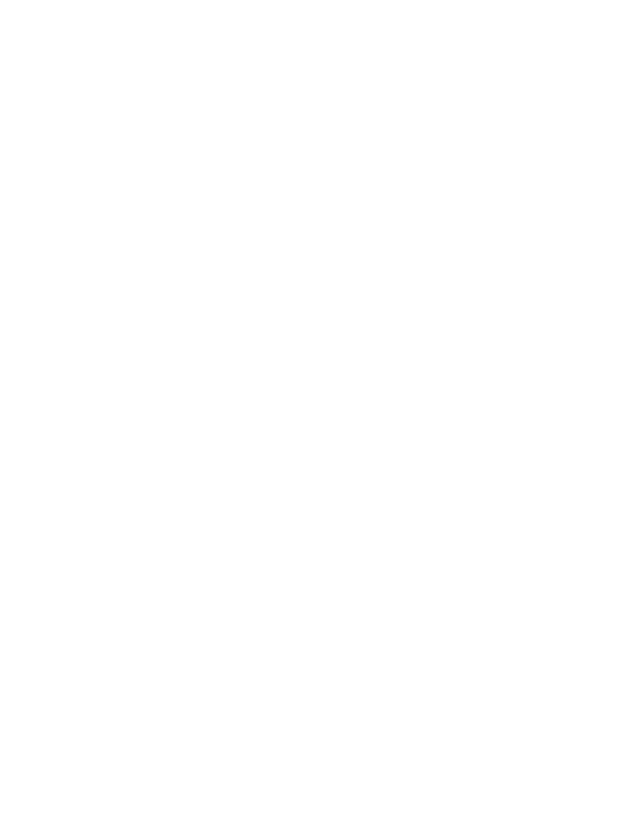
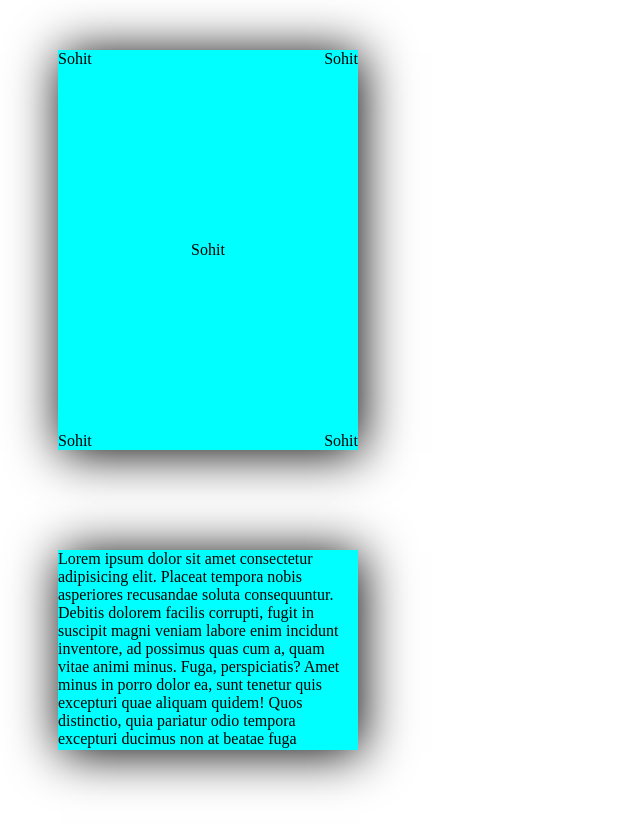
Before and after one commit to sohitkumar8/CSS, a plain HTML site: page Day-02/index.html in a window 1280 px wide. Shown: the whole page, without its empty margins (0-640 px from the left). Before the commit the page ends 800 px from the top, so only its background shows below. Drawn offline with Linux system fonts and the light colour scheme.

Commit message:
add file commit

```diff
--- a/Day-02/index.html
+++ b/Day-02/index.html
@@ -1,11 +1,52 @@
 <!DOCTYPE html>
 <html lang="en">
-<head>
-    <meta charset="UTF-8">
-    <meta name="viewport" content="width=device-width, initial-scale=1.0">
+  <head>
+    <meta charset="UTF-8" />
+    <meta name="viewport" content="width=device-width, initial-scale=1.0" />
     <title>Document</title>
-</head>
-<body>
-
-</body>
+    <link rel="stylesheet" href="styles.css" />
+  </head>
+  <body>
+    <div class="divi">
+      <div class="box" id="sk1">Sohit</div>
+      <div class="box" id="sk12">Sohit</div>
+      <div class="box" id="sk13">Sohit</div>
+      <div class="box" id="sk14">Sohit</div>
+      <div class="box" id="sk15">Sohit</div>
+    </div>
+    <div id="paragraph">
+      Lorem ipsum dolor sit amet consectetur adipisicing elit. Placeat tempora
+      nobis asperiores recusandae soluta consequuntur. Debitis dolorem facilis
+      corrupti, fugit in suscipit magni veniam labore enim incidunt inventore,
+      ad possimus quas cum a, quam vitae animi minus. Fuga, perspiciatis? Amet
+      minus in porro dolor ea, sunt tenetur quis excepturi quae aliquam quidem!
+      Quos distinctio, quia pariatur odio tempora excepturi ducimus non at
+      beatae fuga accusamus velit iure. Nulla totam, dicta, aliquam deleniti
+      modi aspernatur optio vel eligendi neque autem cumque distinctio
+      perferendis? Officiis temporibus cupiditate accusantium consectetur
+      veritatis ipsum commodi, nesciunt tempora perferendis, ullam impedit
+      molestias sint mollitia reprehenderit aperiam corrupti deleniti,
+      doloremque ducimus enim incidunt eligendi beatae? Totam nemo fuga libero
+      commodi atque debitis, minus tempora corrupti fugiat mollitia sint
+      laudantium, officiis at similique perspiciatis doloremque facilis ipsam ab
+      laboriosam adipisci numquam necessitatibus animi quisquam voluptates.
+      Dolores eum numquam velit commodi ab voluptatum alias incidunt id vel
+      laboriosam amet, aut totam est quod enim molestias! Magnam accusamus
+      voluptatem, repellat aliquid maxime quidem, dolore ipsam, perspiciatis
+      deserunt rerum ut. Odit ipsum ab eligendi blanditiis quas cumque hic
+      impedit fugiat maiores accusantium ut at iste quidem nemo eius voluptatum,
+      exercitationem magnam, ex laborum facilis aspernatur, earum velit quaerat
+      aliquam. Fugit sapiente iure impedit quod aliquam, possimus sit dolor esse
+      perspiciatis aspernatur culpa consequatur nulla doloribus minus! Veniam ad
+      quia debitis, facilis quae voluptatum impedit iste hic ipsum est
+      dignissimos ullam, laborum saepe suscipit amet sed rem assumenda excepturi
+      esse atque. Recusandae corrupti magnam libero quia sit exercitationem,
+      dolore quis. Odio distinctio autem sed, libero impedit, consequatur porro
+      animi eius id debitis iure cumque. Cupiditate tempore cumque veritatis
+      atque culpa aspernatur nulla nam minus voluptatibus accusantium pariatur
+      modi fuga, a aliquam sint voluptatum totam labore voluptates ratione
+      dolorem enim repellat. Eius iste inventore deserunt voluptas modi quod
+      possimus dolore libero iusto eaque?
+    </div>
+  </body>
 </html>
--- a/Day-02/styles.css
+++ b/Day-02/styles.css
@@ -0,0 +1,48 @@
+#paragraph {
+  overflow: auto;
+  height: 200px;
+  width: 300px;
+  margin: 50px 100px 100px 50px;
+
+  background-color: aqua;
+  box-shadow: 3px 3px 3pc;
+}
+.divi {
+  height: 50vh;
+  width: 300px;
+  margin: 50px 100px 100px 50px;
+
+  background-color: aqua;
+  box-shadow: 3px 3px 3pc;
+  position: relative;
+}
+
+.box {
+  /* position: absolute; */
+  display: inline-block;
+}
+
+#sk12 {
+  position: absolute;
+  top: 0;
+  right: 0;
+}
+
+#sk13 {
+  position: absolute;
+  top: 50%;
+  left: 50%;
+  transform: translate(-50%, -50%);
+}
+
+#sk14 {
+  position: absolute;
+  bottom: 0;
+  right: 0;
+}
+
+#sk15 {
+  position: absolute;
+  bottom: 0;
+  left: 0;
+}
```
